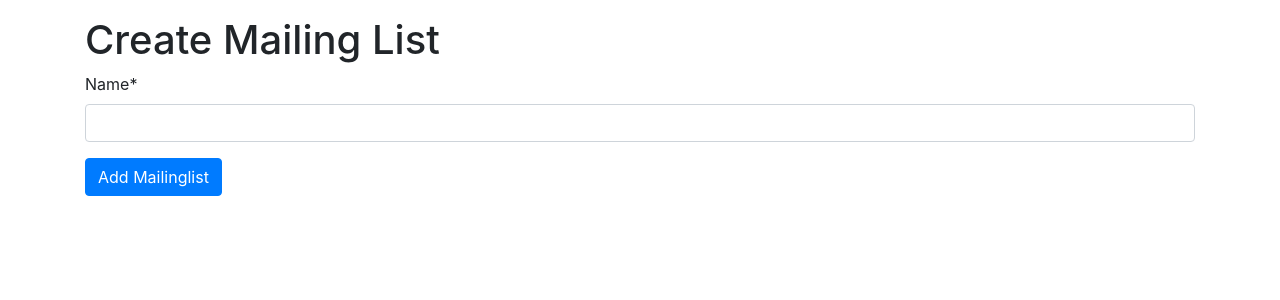
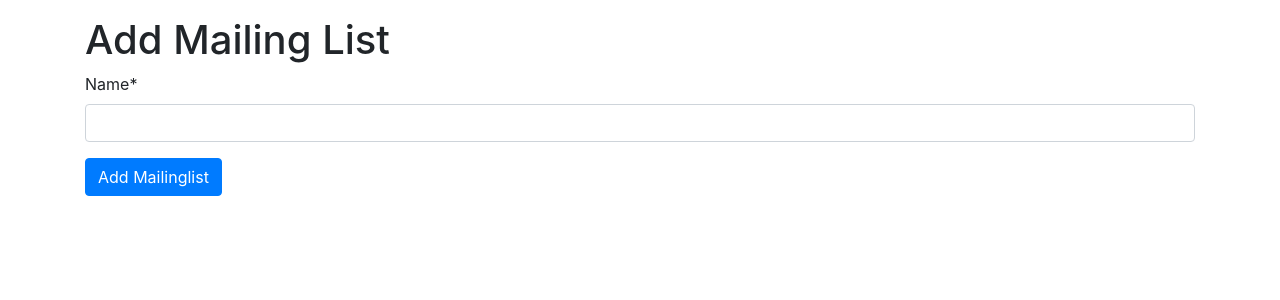
Before and after one commit to ZendaInnocent/mailinglist-services, a Django app: page /mailinglist/add/ in a window 1280 px wide. Shown: the part 56-356 px from the top of the page. Run offline with Django 3.2, Linux system fonts and the light colour scheme; parts of the project's set-up code (start-up, migrations or seed data) failed here and were passed over; some libraries are stand-ins or nearby versions.

Commit message:
add edit mailinglist functionality

```diff
--- a/mailinglist/templates/mailinglist/mailinglist_form.html
+++ b/mailinglist/templates/mailinglist/mailinglist_form.html
@@ -7,11 +7,11 @@ Create Mailing List - {{ block.super }}
 
 {% block content %}
 <div class="container py-3">
-  <h1>Create Mailing List</h1>
+  <h1>{{ page_title }} Mailing List</h1>
   <form method="POST">
     {% csrf_token %}
     {{ form | crispy }}
-    <button class="btn btn-primary">Add Mailinglist</button>
+    <button class="btn btn-primary">{{ page_title }} Mailinglist</button>
   </form>
 </div>
 {% endblock content %}
--- a/mailinglist/urls.py
+++ b/mailinglist/urls.py
@@ -11,4 +11,6 @@ urlpatterns = [
          name='mailinglist-create'),
     path('<pk>/', views.MailinglistDetailView.as_view(),
          name='mailinglist-detail'),
+    path('<pk>/update/', views.MailinglistUpdateView.as_view(),
+         name='mailinglist-update'),
 ]
--- a/mailinglist/views.py
+++ b/mailinglist/views.py
@@ -1,7 +1,7 @@
 from django.shortcuts import render
 from django.views.generic import ListView
 from django.views.generic.detail import DetailView
-from django.views.generic.edit import CreateView
+from django.views.generic.edit import CreateView, UpdateView
 from mailinglist.forms import MailingListForm
 
 from mailinglist.models import MailingList
@@ -19,6 +19,21 @@ class MailingListCreateView(CreateView):
     model = MailingList
     form_class = MailingListForm
 
+    def get_context_data(self, **kwargs):
+        context = super().get_context_data(**kwargs)
+        context['page_title'] = 'Add'
+        return context
+
     def form_valid(self, form):
         form.instance.owner = self.request.user
         return super().form_valid(form)
+
+
+class MailinglistUpdateView(UpdateView):
+    model = MailingList
+    form_class = MailingListForm
+
+    def get_context_data(self, **kwargs):
+        context = super().get_context_data(**kwargs)
+        context['page_title'] = 'Edit'
+        return context
```
